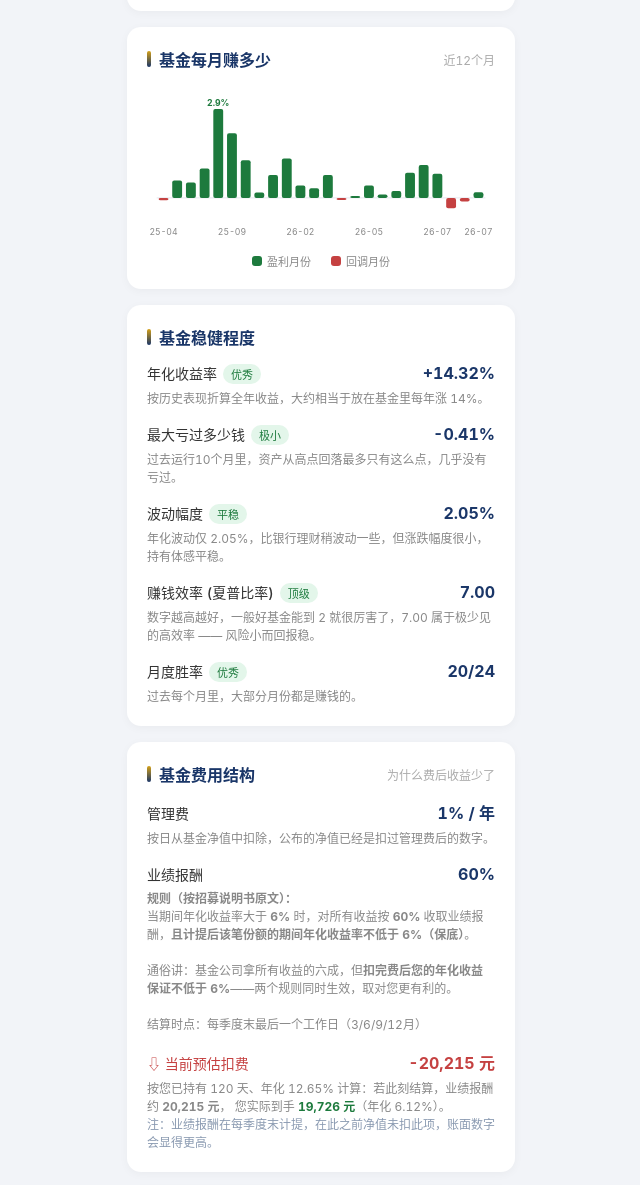
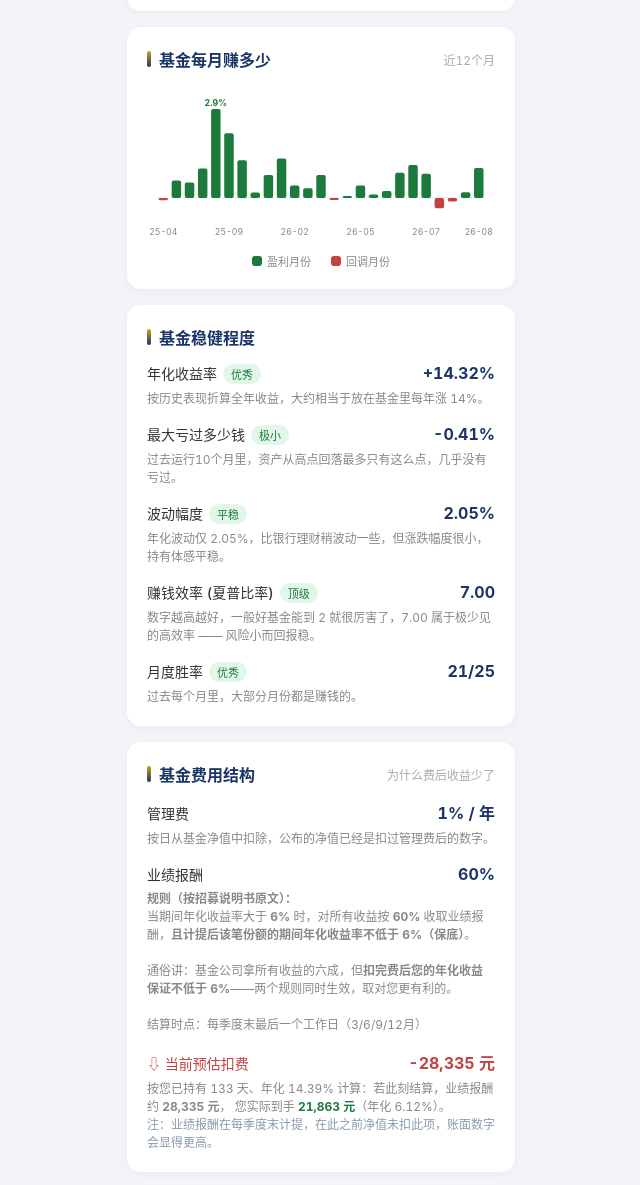
Before and after one commit to redclawcecilia-tech/family, a plain HTML site: page index.html in a window 1280 px wide. Shown: the part 1032-2217 px from the top of the page, without its empty margins (319-959 px from the left). Drawn offline with Linux system fonts and the light colour scheme.

Commit message:
净值自动更新 2026-08-11 NAV=1.3515

```diff
--- a/index.html
+++ b/index.html
@@ -43,6 +43,7 @@ const CONFIG = {
 
 
 
+
     { date: "2026-03-31", nav: 1.2869 },
     { date: "2026-04-22", nav: 1.2966 },   // 自 Gmail 邮件自动读取
     { date: "2026-04-23", nav: 1.2961 },
@@ -55,7 +56,9 @@ const CONFIG = {
     { date: "2026-07-09", nav: 1.342 },
     { date: "2026-07-15", nav: 1.3374 },
     { date: "2026-07-23", nav: 1.3358 },
-    { date: "2026-07-29", nav: 1.3383 }
+    { date: "2026-07-29", nav: 1.3383 },
+    { date: "2026-08-11", nav: 1.3515 }
+
 
 
 
@@ -70,6 +73,7 @@ const CONFIG = {
 
   // 【琰知一号基金历史净值】（来自招商 PPT，展示给父母建立信心）
   fundHistory: [
+
 
 
 
@@ -104,7 +108,9 @@ const CONFIG = {
     { date: "2026-07-09", nav: 1.342 },
     { date: "2026-07-15", nav: 1.3374 },
     { date: "2026-07-23", nav: 1.3358 },
-    { date: "2026-07-29", nav: 1.3383 }
+    { date: "2026-07-29", nav: 1.3383 },
+    { date: "2026-08-11", nav: 1.3515 }
+
 
 
 
```
